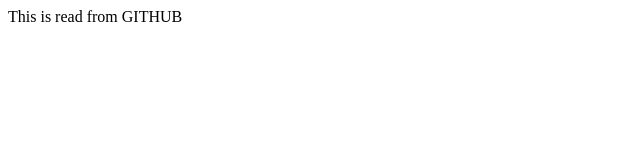
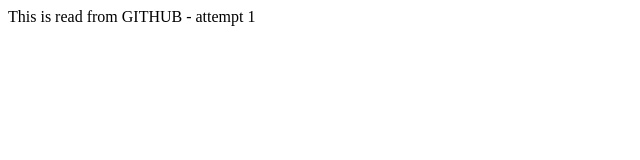
Before and after one commit to drpykachu/Mywebsite, a plain HTML site: page website.html in a window 1280 px wide. Shown: the full height of the page, 0-640 px from the left. Drawn offline with Linux system fonts and the light colour scheme.

Commit message:
Update website.html

```diff
--- a/website.html
+++ b/website.html
@@ -2,6 +2,6 @@
 
 <html>
 	<head>
-		This is read from GITHUB
+		This is read from GITHUB - attempt 1
 	</head>
 </html>
```
